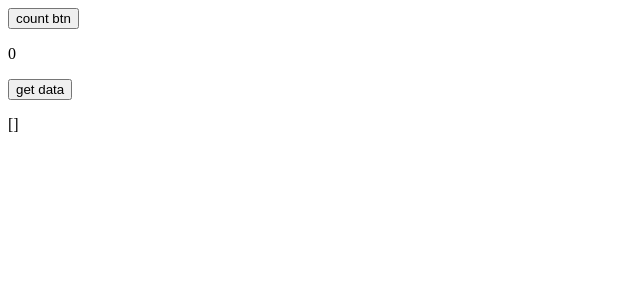
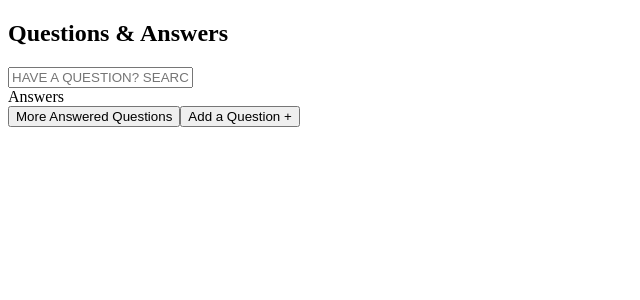
Before and after one commit to jamesp802/project-greenfield, a React app: page /questions in a window 1280 px wide. Shown: the top 300 px of the page, without its empty margins (0-640 px from the left). Built offline with nearby package versions, Linux system fonts and the light colour scheme.

Commit message:
add questions and answers components to app

```diff
--- a/src/components/App.js
+++ b/src/components/App.js
@@ -4,6 +4,7 @@ import { BrowserRouter as Router, Switch, Route } from "react-router-dom";
 
 import Home from "./Home";
 import Product from "./Product";
+import Questions from './questions/Questions'
 
 function App() {
   return (
@@ -12,6 +13,9 @@ function App() {
         <Switch>
           <Route path="/product/:id">
             <Product />
+          </Route>
+          <Route path="/questions">
+            <Questions />
           </Route>
           <Route path="/">
             <Home />
--- /dev/null
+++ b/src/components/questions/Questions.js
@@ -0,0 +1,53 @@
+import React from "react";
+import ReactDOM from "react-dom";
+import Search from "./Search";
+import QuestionsList from "./QuestionsList";
+import axios from "axios";
+
+class Questions extends React.Component {
+  constructor(props) {
+    super(props);
+    this.state = {
+      questions: [],
+    };
+
+    this.handleSubmit = this.handleSubmit.bind(this);
+  }
+
+  componentDidMount() {
+    //axios request to API regarding product displayed
+  }
+
+  handleSubmit(event) {
+    event.preventDefault();
+    console.log("Submission:", this.state.value);
+    axios
+      .get(`http://18.224.200.47/qa/5`)
+      .then(({ data }) => {
+        console.log(data.results);
+        this.setState({
+          questions: data.results,
+        });
+      })
+      .catch((err) => {
+        console.error(err);
+      });
+  }
+
+  render() {
+    return (
+      <div>
+        <h2>Questions & Answers </h2>
+        <Search handleSubmit={this.handleSubmit} />
+        <QuestionsList questions={this.state.questions} />
+      </div>
+    );
+  }
+}
+
+export default Questions;
+
+//TODO: Build a questions list;
+//UP TO four questions should load;
+//UP TO two answers should load;
+//BOTH should have a 'load more {questions/answers}' function
--- /dev/null
+++ b/src/components/questions/QuestionsList.js
@@ -0,0 +1,51 @@
+import React from "react";
+
+const QuestionsList = ({ questions }) => (
+  <div className="questions-answers-container">
+    <div>
+      <div className="questions-container">
+        {questions.map((question, index) => {
+          return (
+            <div key={index}>
+              <div><strong>Q: {question.question_body}</strong></div>
+              <span>Helpful? <a>Yes</a> ({question.question_helpfulness}) | <a>Add Answer</a></span>
+              <div>
+                {Object.keys(question.answers).map((answer, index) => {
+                  const item = question.answers[answer];
+                  return <div key={answer}><div><strong>A:</strong> <em>{item.body}</em>
+                  <div>{item.photos.map((photo, index)=> {
+                    return <img key={index} src={photo} width="100px" height="100px"></img>})}</div></div>
+                  <div>by {item.answerer_name}, {getDate(item.date)}</div>
+                  <span>Helpful? <a>Yes</a> ({item.helpfulness}) | <a>Report</a></span></div>;
+                })}
+              </div>
+            </div>
+          );
+        })}{" "}
+        {/*up to four displayed*/}
+      </div>
+      <div className="answers-container">Answers {/*up to two displayed*/}</div>
+    </div>
+    <button className="questions-answers-button">
+      More Answered Questions
+    </button>
+    <button className="questions-answers-button">Add a Question +</button>
+  </div>
+);
+
+const getDate = (date) => {
+  const month = ['January', 'Feburary', 'March', 'April', 'May', 'June', 'July', 'August', 'September', 'October', 'November', 'December'];
+
+  const newDate = date.split('T').slice(0,1).join();
+
+  const dateArray = newDate.split('-');
+
+  return month[Number(dateArray[1]) - 1] + " " + Number(dateArray[2]) + ", " + dateArray[0]
+}
+
+export default QuestionsList;
+
+//TODO: each question will have helpful | add answer;
+//TODO: answers will also include the user, date | helpful | report;
+//TODO: if photos exist, photos will be rendered below answer;
+//TODO: load more answers button;
--- /dev/null
+++ b/src/components/questions/Search.js
@@ -0,0 +1,38 @@
+import React from "react";
+import axios from 'axios';
+
+class Search extends React.Component {
+  constructor(props) {
+    super(props);
+    this.state = {
+      input: "",
+    };
+    this.handleChange = this.handleChange.bind(this);
+  }
+
+  handleChange(event) {
+    const value = event.target.value;
+    this.setState({
+      input: value,
+    });
+  }
+
+  render() {
+    return (
+      <div>
+        <form onSubmit={this.props.handleSubmit}>
+          <input
+            type="text"
+            label="search"
+            onChange={this.handleChange}
+            placeholder="HAVE A QUESTION? SEARCH FOR ANSWERS..."
+          ></input>
+        </form>
+      </div>
+    );
+  }
+}
+
+export default Search;
+
+//TODO: //render questions relevant to search
```
Also changed, not shown: 1 other file (tests, documents, lock files or other folders).
